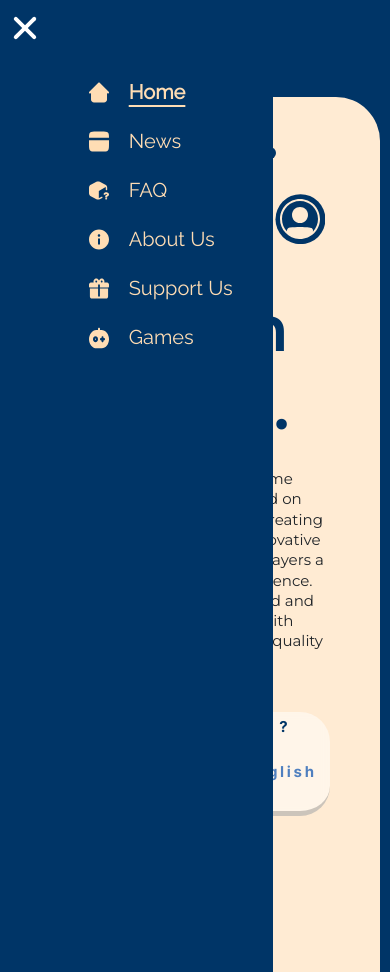
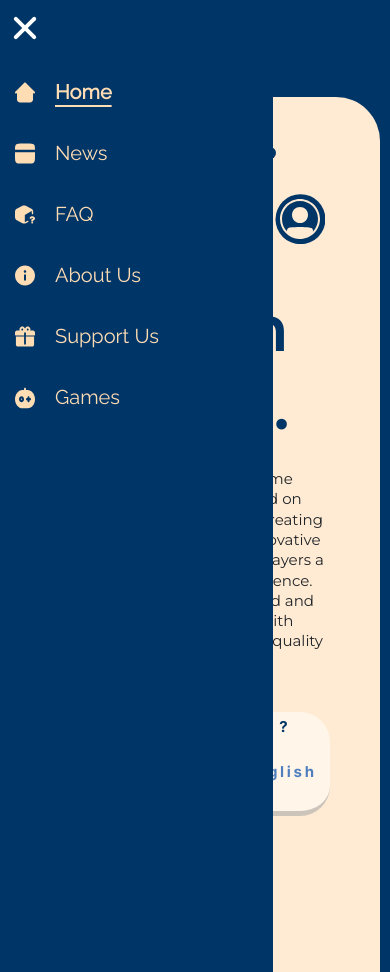
Before and after one commit to JSKUN2/groothstudio, a PHP site: page / in a window 390 px wide, after a click that opens the changed part. Run offline with PHP 8.4, Linux system fonts and the light colour scheme; grey boxes are pictures that could not be loaded.

Commit message:
Add files via upload

```diff
--- a/index.html
+++ b/index.html
@@ -142,9 +142,11 @@
                             <p><b>Our Donators:</b></p>
                             <p>
                                 <ul>
-                                <li>[Alvin Lim]</li>
-                                <li>[Grookey]</li>
-                                <li>[Jimmy]</li>
+                                    <li>[Alvin Lim]</li>
+                                    <li>[Grookey]</li>
+                                    <li>[Jimmy]</li>
+                                    <li>[Denny]</li>
+                                    <li>[Frederick]</li>
                                 </ul>
                             </p><br>
                             <p>Thank you for considering supporting Grooth Studio.</b> We really appreciate your support and can't wait to share our work with you!</p>
--- a/style.css
+++ b/style.css
@@ -299,8 +299,8 @@ a{
       flex-direction: column;
       justify-content: start;
       height: 100%;
-      gap: 0;
-      margin-left: 25%;
+      gap: 12px;
+      margin-left: 15px;
       margin-top: 25%;
       padding: 0;
       border: none;
@@ -314,7 +314,6 @@ a{
       margin: 0;
       padding: 0.5em 0;
       color:#FFDDB4;
-      margin-left: 10%;
       position: relative;
   }
   .hiasmenu{
```
Also changed, not shown: desktop-ID.html (+5 -3 lines).
